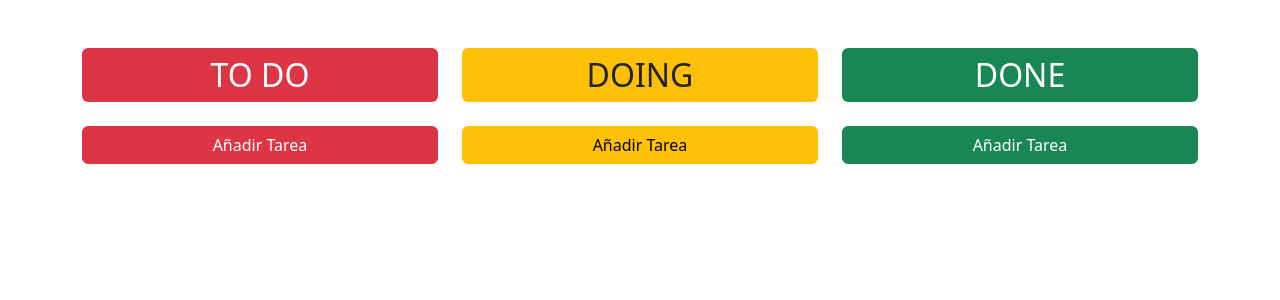
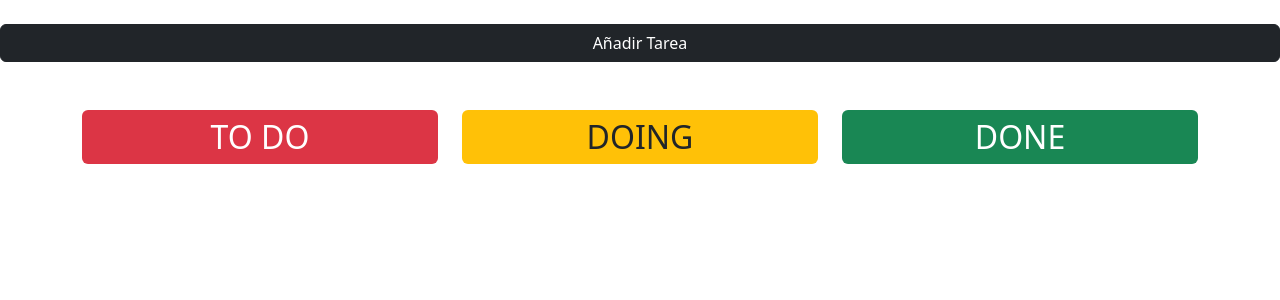
Before and after one commit to 2DAM-adrianrod493/PHP-PROJECTS, a PHP site: page / in a window 1280 px wide. Shown: the part 128-428 px from the top of the page. Run offline with PHP 8.4, Linux system fonts and the light colour scheme; the visitor is signed in with stand-in values (Sample User, id 1); data that the repository does not hold is empty.

Commit message:
tododododo

```diff
--- a/AGestorTareas/index.php
+++ b/AGestorTareas/index.php
@@ -55,6 +55,10 @@ if ($_SERVER['REQUEST_METHOD'] === 'POST' && isset($_POST['editar_tarea'])) {
 }
 ?>
 
+
+
+<body>
+    <button class="btn btn-dark w-100 mt-4" data-bs-toggle="modal" data-bs-target="#modalTarea">Añadir Tarea</button>
     <div class="container my-5">
         <div class="row">
             <div class="col-md-4">
@@ -68,7 +72,6 @@ if ($_SERVER['REQUEST_METHOD'] === 'POST' && isset($_POST['editar_tarea'])) {
                         </div>
                     </div>
                 <?php endforeach; ?>
-            <button class="btn btn-danger w-100 mt-3" data-bs-toggle="modal" data-bs-target="#modalTarea">Añadir Tarea</button>
                 </div>
 
             <div class="col-md-4">
@@ -82,7 +85,6 @@ if ($_SERVER['REQUEST_METHOD'] === 'POST' && isset($_POST['editar_tarea'])) {
                         </div>
                     </div>
                 <?php endforeach; ?>
-            <button class="btn btn-warning w-100 mt-3" data-bs-toggle="modal" data-bs-target="#modalTarea">Añadir Tarea</button>
                 </div>
 
             <div class="col-md-4">
@@ -96,7 +98,7 @@ if ($_SERVER['REQUEST_METHOD'] === 'POST' && isset($_POST['editar_tarea'])) {
                         </div>
                     </div>
                 <?php endforeach; ?>
-            <button class="btn btn-success w-100 mt-3" data-bs-toggle="modal" data-bs-target="#modalTarea">Añadir Tarea</button>
+
             </div>
         </div>
     </div>
@@ -210,6 +212,5 @@ if ($_SERVER['REQUEST_METHOD'] === 'POST' && isset($_POST['editar_tarea'])) {
             modalEstado.value = estado;
         });
     </script>
-
 </body>
 </html>
```
Lines whose indentation alone changed are shown as unchanged.
